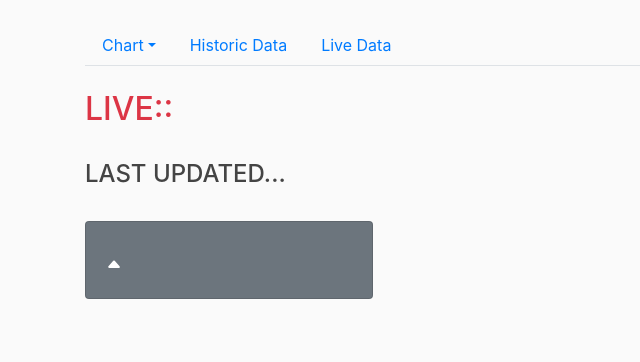
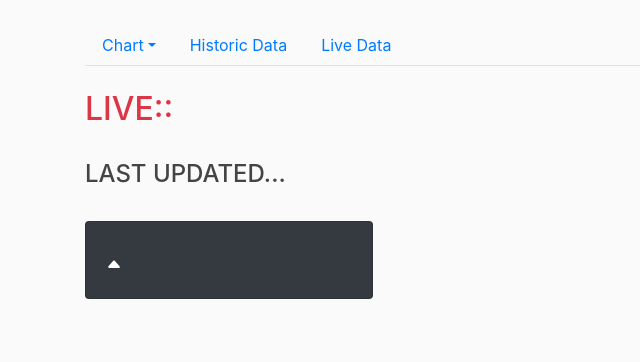
Before and after one commit to Ravichilka46/STOCKER, a Django app: template STOCKER_APP/templates/live.html in a window 1280 px wide. Shown: the part 56-418 px from the top of the page, without its empty margins (0-640 px from the left). Run offline with Django 3.2, Linux system fonts and the light colour scheme; the template is opened without the code that fills it, so the values that code supplies are empty; some libraries are stand-ins or nearby versions.

Commit message:
Arrow3 Commit

```diff
--- a/STOCKER_APP/templates/live.html
+++ b/STOCKER_APP/templates/live.html
@@ -23,11 +23,12 @@
 <br>
 <h4>LAST UPDATED...{{update}}</h4>
 <br>
-<div class="card text-white bg-secondary mb-3" style="max-width: 18rem;">
+<div class="card text-white bg-dark mb-3" style="max-width: 18rem;">
   <div class="card-body">
     <h4 class="card-title">{{live_price}}</h4>
     <svg width="1em" height="1em" viewBox="0 0 16 16" class="bi bi-caret-up-fill" fill="currentColor" xmlns="http://www.w3.org/2000/svg">
-      <path d="M7.247 4.86l-4.796 5.481c-.566.647-.106 1.659.753 1.659h9.592a1 1 0 0 0 .753-1.659l-4.796-5.48a1 1 0 0 0-1.506 0z"/><h5 class="card-text">{{arrow}}</h5>
+      <path d="M7.247 4.86l-4.796 5.481c-.566.647-.106 1.659.753 1.659h9.592a1 1 0 0 0 .753-1.659l-4.796-5.48a1 1 0 0 0-1.506 0z"/>
+      <h5 class="card-text">{{arrow}}</h5>
     </svg>
   </div>
 </div>
```
